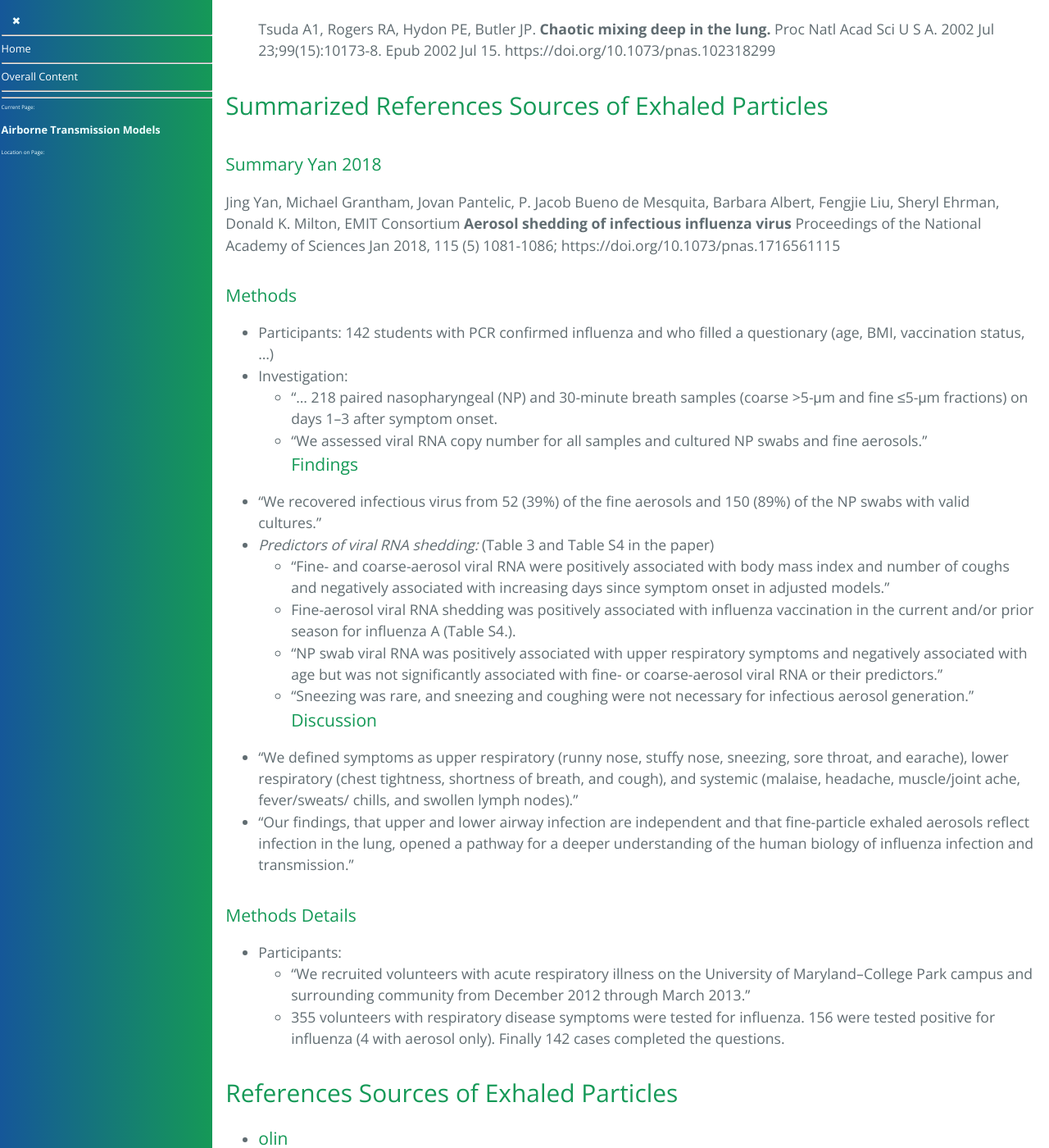
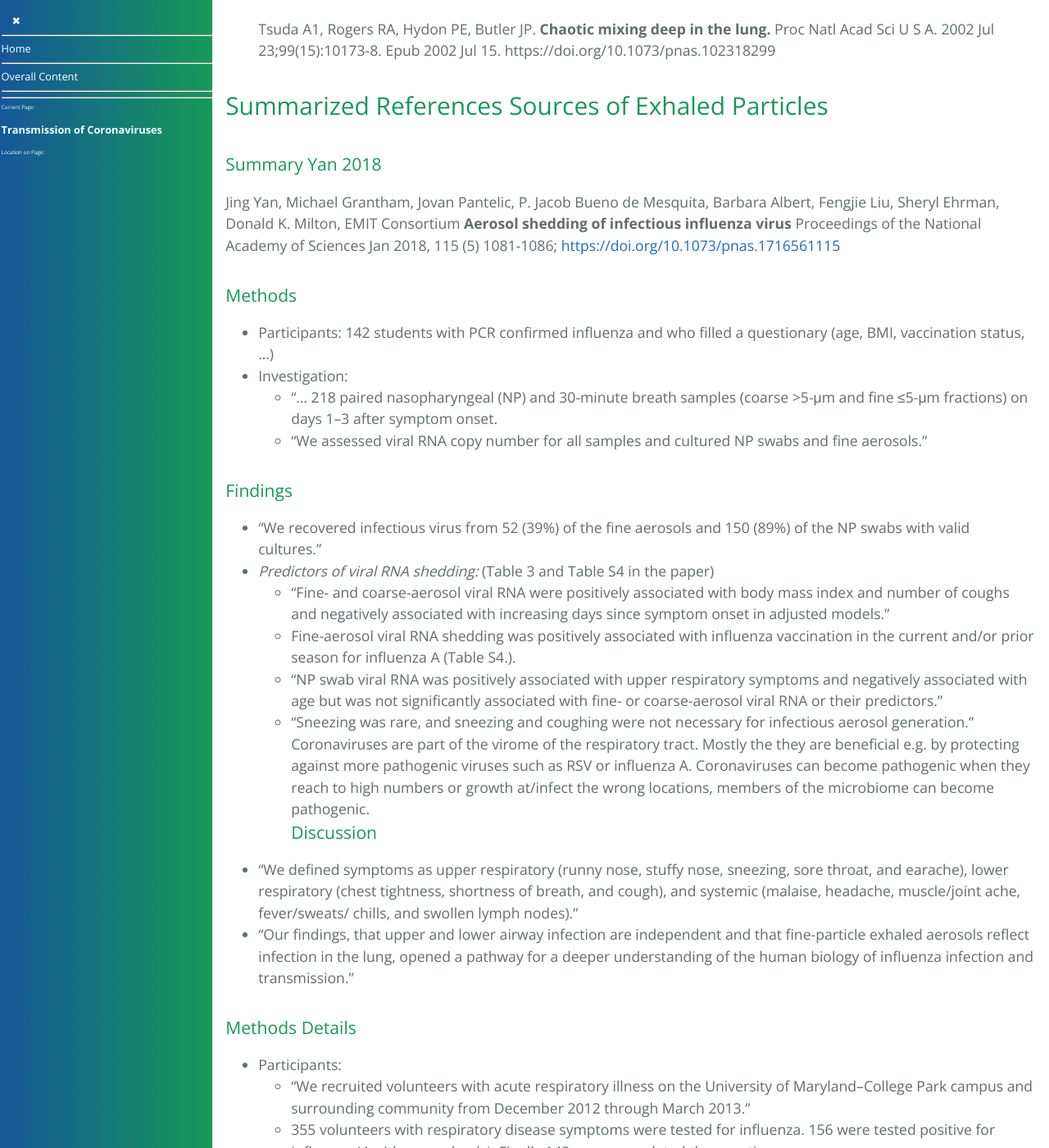
Before and after one commit to forestgrape/coronavirus, a Jekyll site: the page built from 5_epidemiological/transmission.md, in a window 1280 px wide and 1400 px high, scrolled down 17462 px. Shown: the whole window at 82% size. Built offline with Jekyll 4.4.1, drawn with Linux system fonts in a browser that asks for light colours; our own code applies the rules of GitHub Pages for plain Markdown files; some of the changed text lies outside the part shown.

Commit message:
formulations

```diff
--- a/5_epidemiological/transmission.md
+++ b/5_epidemiological/transmission.md
@@ -1,5 +1,5 @@
 
-# Airborne Transmission Models
+# Transmission of Coronaviruses
 * [Overview Transmission Models](#overview-transmission-models)
   * [Overview Airborne Transmission](#overview-airborne-transmission)
   * [Non Airborne Transmission of Respiratory Tract Pathogens](#non-airborne-transmission-of-respiratory-tract-pathogens)
@@ -13,7 +13,7 @@
   * [Particles Deposition](#particles-deposition)
   * [Particles Clearance](#particles-clearance)
   * [Simulations and Experiments](#simulations-and-experiments)
-* [Proposal of a Dry Form Transmission Model](#proposal-of-a-dry-form-transmission-model)
+* [Proposal of a Dry Form Transmission for Coronaviruses](#proposal-of-a-dry-form-transmission-for-coronaviruses)
   * [Summary Dry Form Transmission](#summary-dry-form-transmission)
   * [Dry Form Transmission Model](#dry-form-transmission-model)
   * [Evidence for the Dry Form Transmission Model](#evidence-for-the-dry-form-transmission-model)
@@ -197,7 +197,7 @@
 * [Fabian et al](#fabian) describes that the number of particles exhaled is very individual. Differences greater than a factor of 500 were observed. Data indicate a  positive correlation with age. 24% of participants exhaled 81% of all measured exhaled particles.
 * [Yan et al](#summary-yan-2018) observed that the aerosol amount exhaled correlated both with coughing and BMI. Coughing correlated with RNA shedding. However, with breathing and speaking alone, there are small infectious aerosols exhaled too.
 
-That small particulates are exhaled upon breathing alone from the deep lungs, combined with the observations that in the deep lungs the SARS-CoV-2 receptor ACE2 is highly available, means that Covid-19 can be transmitted with breathing alone.
+> That small particulates are exhaled upon breathing alone from the deep lungs, combined with the observations that in the deep lungs the SARS-CoV-2 receptor ACE2 is highly available, means that Covid-19 can be transmitted with breathing alone.
 
 
 ### Particles Deposition
@@ -274,7 +274,7 @@
 
 
 
-## Proposal of a Dry Form Transmission Model
+## Proposal of a Dry Form Transmission for Coronaviruses
 
 
 > Explorative
@@ -518,15 +518,19 @@
 
 
 ### Summarized References Sources of Exhaled Particles
+
 ##### Summary Yan 2018
 Jing Yan, Michael Grantham, Jovan Pantelic, P. Jacob Bueno de Mesquita, Barbara Albert, Fengjie Liu, Sheryl Ehrman, Donald K. Milton, EMIT Consortium
 **Aerosol shedding of infectious influenza virus**
-Proceedings of the National Academy of Sciences Jan 2018, 115 (5) 1081-1086; https://doi.org/10.1073/pnas.1716561115
+Proceedings of the National Academy of Sciences Jan 2018, 115 (5) 1081-1086;
+<https://doi.org/10.1073/pnas.1716561115>
+
 ##### Methods
 * Participants: 142 students with PCR confirmed influenza and who filled a questionary (age, BMI, vaccination status, ...)
 * Investigation:
   * "... 218 paired nasopharyngeal (NP) and 30-minute breath samples (coarse >5-μm and fine ≤5-μm fractions) on days 1–3 after symptom onset.
   * "We assessed viral RNA copy number for all samples and cultured NP swabs and fine aerosols."
+
 ##### Findings
 * "We recovered infectious virus from 52 (39%) of the fine aerosols and 150 (89%) of the NP swabs with valid cultures."
 * _Predictors of viral RNA shedding:_ (Table 3 and Table S4 in the paper)
@@ -534,6 +538,7 @@
   * Fine-aerosol viral RNA shedding was positively associated with influenza vaccination in the current and/or prior season for influenza A (Table S4.).
   * "NP swab viral RNA was positively associated with upper respiratory symptoms and negatively associated with age but was not significantly associated with fine- or coarse-aerosol viral RNA or their predictors."
   * "Sneezing was rare, and sneezing and coughing were not necessary for infectious aerosol generation."
+Coronaviruses are part of the virome of the respiratory tract. Mostly the they are beneficial e.g. by protecting against more pathogenic viruses such as RSV or influenza A. Coronaviruses can become pathogenic when they reach to high numbers or growth at/infect the wrong locations, members of the microbiome can become pathogenic.
 ##### Discussion
 * "We defined symptoms as upper respiratory (runny nose, stuffy nose, sneezing, sore throat, and earache), lower respiratory (chest tightness, shortness of breath, and cough), and systemic (malaise, headache, muscle/joint ache, fever/sweats/ chills, and swollen lymph nodes)."
 * "Our findings, that upper and lower airway infection are independent and that fine-particle exhaled aerosols reflect infection in the lung, opened a pathway for a deeper understanding of the human biology of influenza infection and transmission."
```
